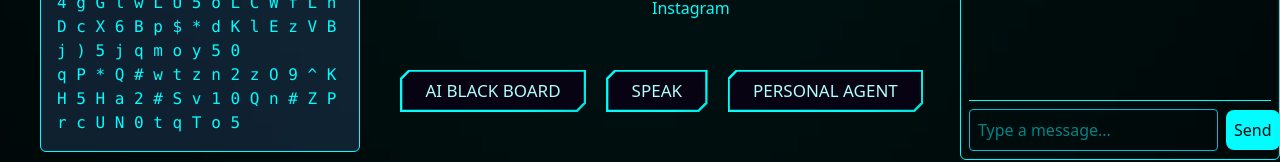
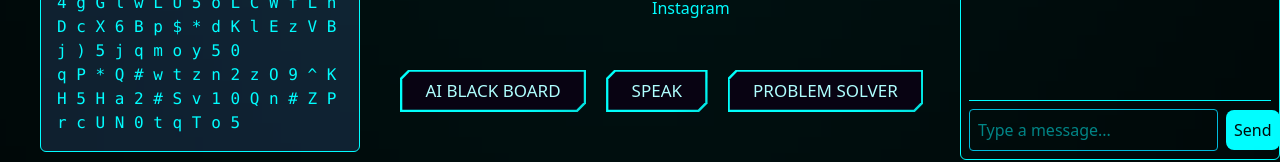
Before and after one commit to manjeetexe/HackathonSTJHON, a React (Vite) app in the folder Client/: page / in a window 1280 px wide. Shown: the part 608-770 px from the top of the page. Built offline with nearby package versions, Linux system fonts and the light colour scheme; no server answers.

Commit message:
all route connection done

```diff
--- a/Client/src/Pages/Canvas.jsx
+++ b/Client/src/Pages/Canvas.jsx
@@ -214,7 +214,7 @@ const DrawingCanvas = () => {
                 </div>
             )}
 
-           <Link to='/' className='absolute bottom-0 right-0'>
+           <Link to='/Explain' className='absolute bottom-0 right-0'>
             <div className='bg-cyan-400 absolute bottom-22 blur-3xl right-22 rounded-full  h-30 w-30'></div>
                  <Core2 />
            </Link>
--- a/Client/src/Pages/Main.jsx
+++ b/Client/src/Pages/Main.jsx
@@ -173,7 +173,9 @@ const Main = () => {
             )}
         </div>
 
-        <Button Button='Personal Agent'/>
+        <Link to='/Explain'>
+            <Button Button='Problem Solver'/>
+        </Link>
 
         </div>
         <Core />
```
